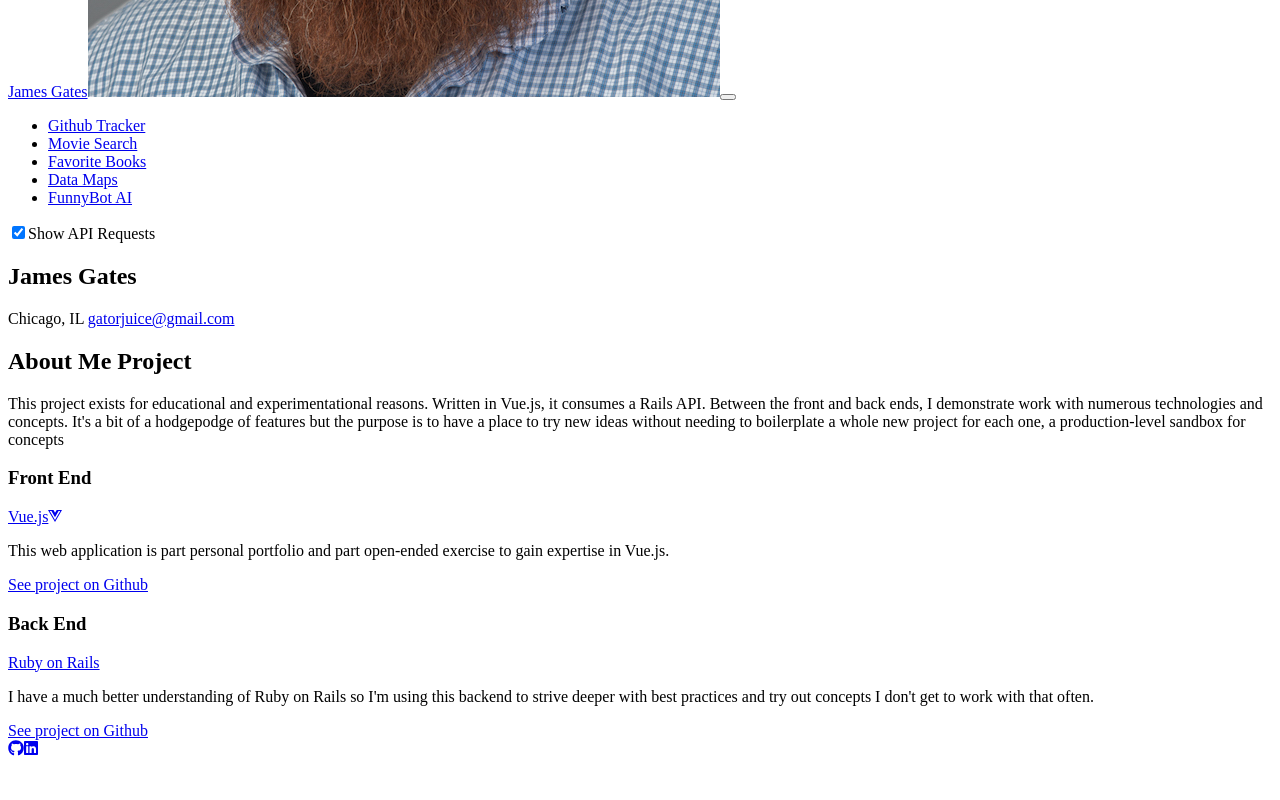
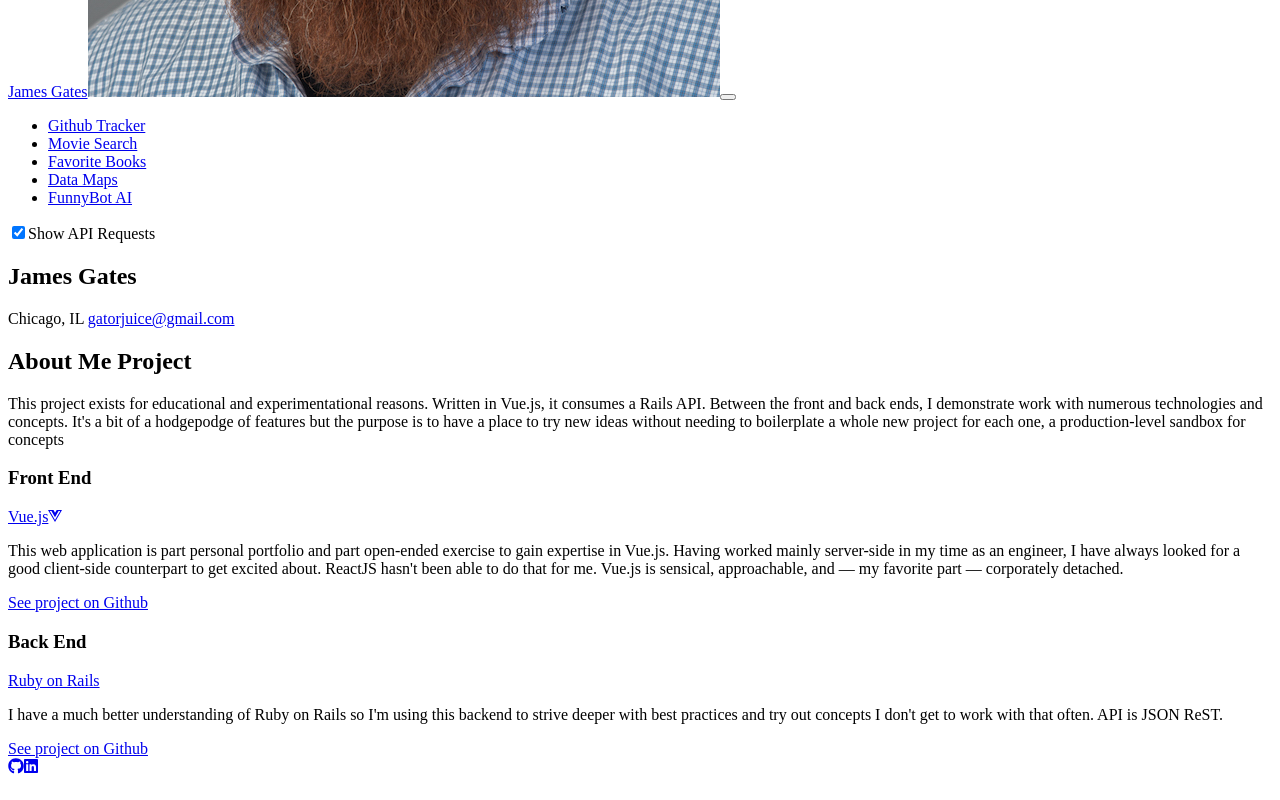
Before and after one commit to gatorjuice/about_me_vue, a Vue app: page / in a window 1280 px wide. Shown: the part 551-1351 px from the top of the page. Built offline with nearby package versions, Linux system fonts and the light colour scheme.

Commit message:
added more desc and namespace to api calls

```diff
--- a/src/store/actions.js
+++ b/src/store/actions.js
@@ -12,7 +12,7 @@ const loadBooks = ({ commit }) => {
   commit("START_LOADING");
   return HttpService.get("books", (status, response) => {
     commit("ADD_API_REQUEST", {
-      url: "GET /books",
+      url: "GET /api/v1/books",
       response: {
         data: response,
         status,
@@ -35,7 +35,7 @@ const loadMovies = ({ commit }, movieTitle) => {
   commit("START_LOADING");
   return HttpService.get(`movies?title=${movieTitle}`, (status, response) => {
     commit("ADD_API_REQUEST", {
-      url: `GET movies?title=${movieTitle}`,
+      url: `GET /api/v1/movies?title=${movieTitle}`,
       response: { data: response, status },
     });
     commit("SET_MOVIES", response.data);
@@ -47,7 +47,7 @@ const loadRepos = ({ commit }) => {
   commit("START_LOADING");
   return HttpService.get(`github_repos`, (status, response) => {
     commit("ADD_API_REQUEST", {
-      url: "GET /github_repos",
+      url: "GET /api/v1/github_repos",
       response: { data: response, status },
     });
     commit("SET_REPOS", response.data);
@@ -65,7 +65,7 @@ const loadRepos = ({ commit }) => {
 const login = ({ commit }, { username, password }) => {
   HttpService.post(`login`, { username, password }, (status, response) => {
     commit("ADD_API_REQUEST", {
-      url: "POST /login",
+      url: "POST /api/v1/login",
       response: { data: response, status },
     });
     if (response.data.token) {
@@ -78,7 +78,7 @@ const login = ({ commit }, { username, password }) => {
 const removeFavoriteBook = ({ commit }, book) => {
   HttpService.delete(`/user_books/${book.id}`, (status, response) => {
     commit("ADD_API_REQUEST", {
-      url: `DELETE /user_books/${book.id}`,
+      url: `DELETE /api/v1/user_books/${book.id}`,
       response: { data: response, status },
     });
     commit("DESTROY_FAVORITE_BOOK", book);
@@ -88,7 +88,7 @@ const removeFavoriteBook = ({ commit }, book) => {
 const setFavoriteBook = ({ commit }, book) => {
   HttpService.post("/user_books", { book_id: book.id }, (status, response) => {
     commit("ADD_API_REQUEST", {
-      url: "POST /user_books",
+      url: "POST /api/v1/user_books",
       response: { data: response, status },
     });
     commit("CREATE_FAVORITE_BOOK", book);
--- a/src/views/Home.vue
+++ b/src/views/Home.vue
@@ -30,7 +30,11 @@
 
         <p>
           This web application is part personal portfolio and part open-ended
-          exercise to gain expertise in Vue.js.
+          exercise to gain expertise in Vue.js. Having worked mainly server-side
+          in my time as an engineer, I have always looked for a good client-side
+          counterpart to get excited about. ReactJS hasn't been able to do that
+          for me. Vue.js is sensical, approachable, and &#8212; my favorite part
+          &#8212; corporately detached.
         </p>
       </div>
       <div class="flex-shrink-0">
@@ -51,7 +55,7 @@
         <p>
           I have a much better understanding of Ruby on Rails so I'm using this
           backend to strive deeper with best practices and try out concepts I
-          don't get to work with that often.
+          don't get to work with that often. API is JSON ReST.
         </p>
       </div>
       <div class="flex-shrink-0">
```
